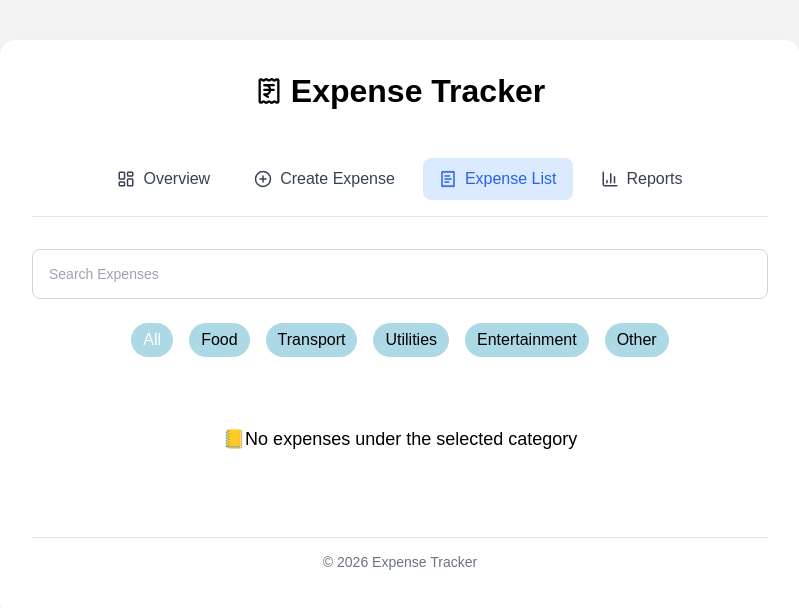
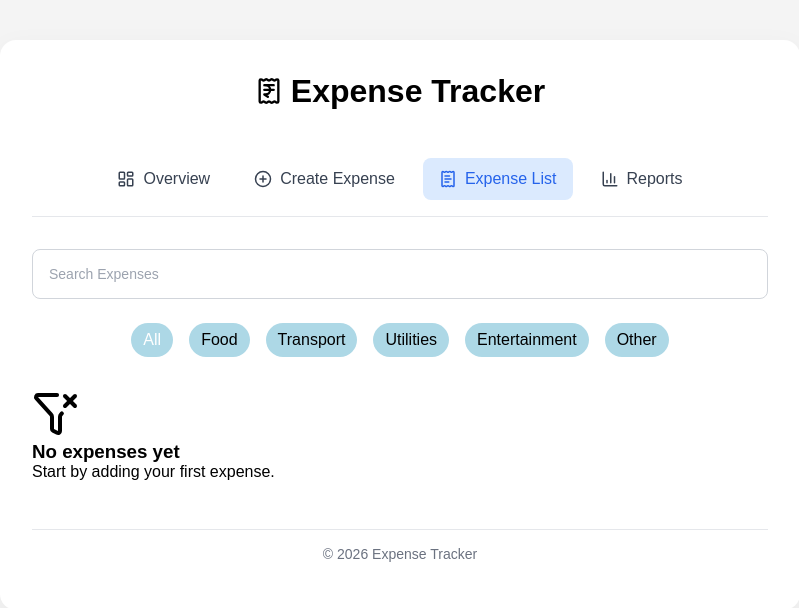
Before and after one commit to den766/react-expensetracker-app, a React (Vite) app: page /expense-dashboard/expense-list in a window 1280 px wide. Shown: the top 608 px of the page, without its empty margins (240-1039 px from the left). Built offline with nearby package versions, Linux system fonts and the light colour scheme.

Commit message:
feat: improve empty state handling for expense search

```diff
--- a/src/App.jsx
+++ b/src/App.jsx
@@ -233,6 +233,7 @@ function App() {
                 />
                 <ExpenseList
                   expenses={sortExpenses}
+                  searchQuery={searchQuery}
                   selectedCategory={selectedCategory}
                   setSelectedCategory={setSelectedCategory}
                   onDeleteExpense={HandleDeleteExpense}
--- /dev/null
+++ b/src/components/emptystate.jsx
@@ -0,0 +1,11 @@
+function EmptyState({ icon, title, message }) {
+  return (
+    <div className="empty-state">
+      <div className="empty-state-icon">{icon}</div>
+      <h3 className="empty-state-title">{title}</h3>
+      <p className="empty-state-message">{message}</p>
+    </div>
+  );
+}
+
+export default EmptyState;
--- a/src/components/expenselist.jsx
+++ b/src/components/expenselist.jsx
@@ -1,8 +1,11 @@
 import { useState } from "react";
 import ExpenseCard from "./expensecard";
 import UserConfirmationModel from "../hooks/useConfirmmodel";
+import EmptyState from "./emptystate";
+import { SearchX, FilterX } from "lucide-react";
 function ExpenseList({
   expenses,
+  searchQuery,
   onDeleteExpense,
   onEditExpense,
   editingId,
@@ -80,13 +83,24 @@ function ExpenseList({
           </select>
         </div>
       )}
-
-      {expenses.length === 0 ? (
-        <div className="empty_expense">
-          <p>📒No expenses under the selected category</p>
-        </div>
-      ) : (
-        ""
+      {expenses.length === 0 && (
+        <EmptyState
+          icon={searchQuery ? <SearchX size={48} /> : <FilterX size={48} />}
+          title={
+            searchQuery
+              ? "No matching expenses found"
+              : selectedCategory !== "All"
+                ? "No expenses in this category"
+                : "No expenses yet"
+          }
+          message={
+            searchQuery
+              ? `No results found for "${searchQuery}". Try another keyword.`
+              : selectedCategory !== "All"
+                ? "Choose another category or add a new expense."
+                : "Start by adding your first expense."
+          }
+        />
       )}
       <ul>
         {currentExpenses.map((expense) => {
--- a/src/index.css
+++ b/src/index.css
@@ -317,16 +317,6 @@ li {
   color: white;
 }
 
-.empty_expense {
-  display: flex;
-  justify-content: center;
-  height: 100px;
-  align-items: center;
-}
-
-.empty_expense > p {
-  font-size: var(--text-md);
-}
 
 /* Expense Summary */
 
```
